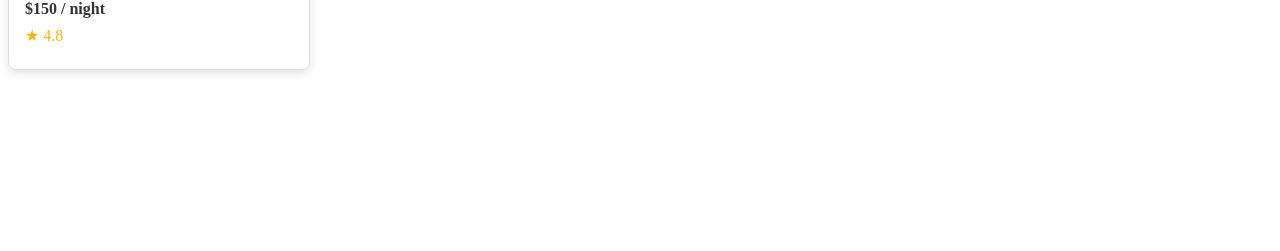
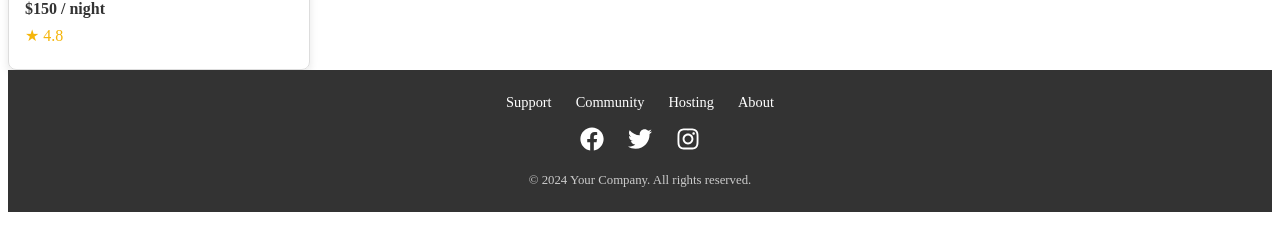
Before and after one commit to KhuzaimaIqbal123/Final_Project, a React (Vite) app in the folder Airbnb/Airbnb/: page / in a window 1280 px wide. Shown: the part 495-746 px from the top of the page. Built offline with nearby package versions, Linux system fonts and the light colour scheme.

Commit message:
installed React icons

```diff
--- a/Airbnb/Airbnb/package.json
+++ b/Airbnb/Airbnb/package.json
@@ -11,7 +11,8 @@
   },
   "dependencies": {
     "react": "^18.3.1",
-    "react-dom": "^18.3.1"
+    "react-dom": "^18.3.1",
+    "react-icons": "^5.3.0"
   },
   "devDependencies": {
     "@eslint/js": "^9.13.0",
--- a/Airbnb/Airbnb/src/App.jsx
+++ b/Airbnb/Airbnb/src/App.jsx
@@ -3,6 +3,7 @@ import Navbar from "../components/Navbar";
 import SearchBar from "../components/SearchBar";
 import Categories from "../components/Categories";
 import ListingCard from "../components/ListingCards";
+import Footer from "../components/Footer";
 
 function App() {
     const property = {
@@ -24,6 +25,8 @@ function App() {
             <div className="App">
                 <ListingCard property={property} />
             </div>
+            <Footer/>
+
         </div>
     );
 }
```
Also changed, not shown: 1 other file (tests, documents, lock files or other folders).
